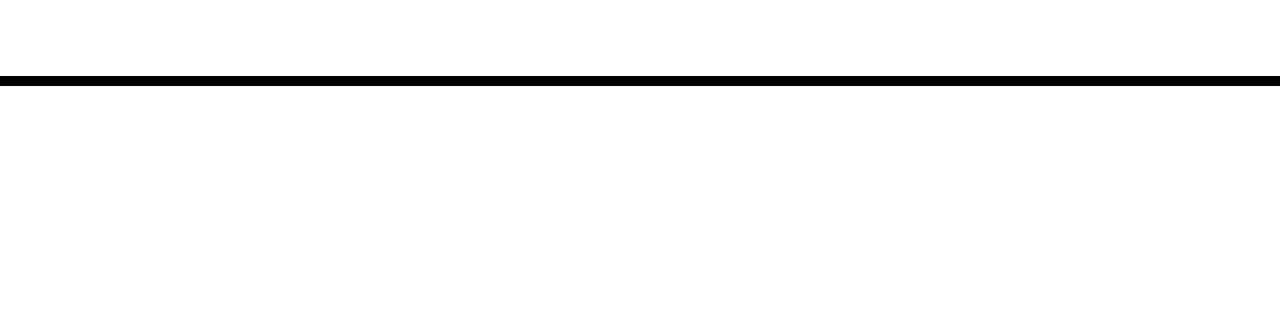
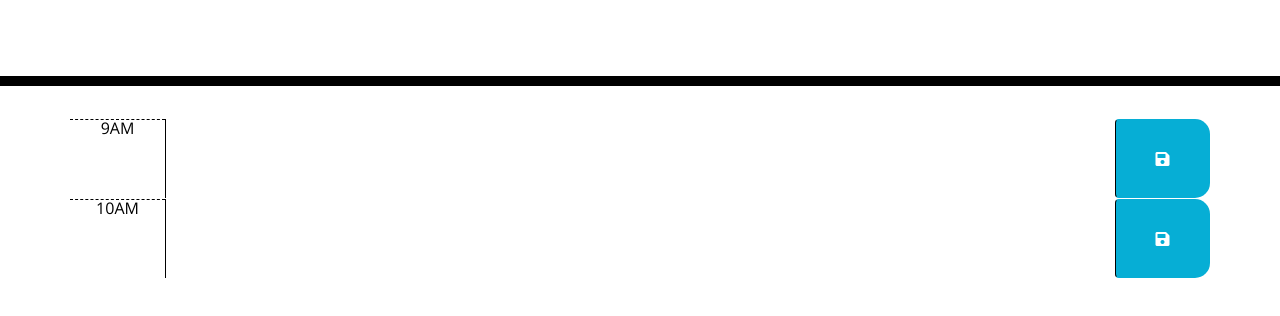
Before and after one commit to GhulamZaka/day-scheduler, a plain HTML site: page index.html in a window 1280 px wide. Shown: the part 182-498 px from the top of the page. Drawn offline with nearby package versions, Linux system fonts and the light colour scheme.

Commit message:
set up rows in html and time in js

```diff
--- /dev/null
+++ b/assets/js/javascript.js
@@ -0,0 +1,7 @@
+var now = moment();
+
+var currentDate = now.format("DD MM YYYY");
+
+$("currentDay").text(currentDate);
+
+$(document).ready(function())
--- a/index.html
+++ b/index.html
@@ -30,8 +30,41 @@
     </header>
     <div class="container">
       <!-- Timeblocks go here -->
+
+      <!-- 9AM schedule-->
+      <div id="hour9" class="row time-block">
+        <div class="col-md-1 hour">9AM</div>
+        <textarea class="col-md-10 description"></textarea>
+        <button class="col-md-1 btn saveBtn"><i class="fas fa-save"></i></button>
+      </div>
+
+      <!-- 10AM schedule-->
+      <div id="hour9" class="row time-block">
+        <div class="col-md-1 hour">10AM</div>
+        <textarea class="col-md-10 description"></textarea>
+        <button class="col-md-1 btn saveBtn"><i class="fas fa-save"></i></button>
+      </div>
+
+
+
+
+
+
+
+
+
+
+
+
+
+
+
+
+
+
+
     </div>
-
+    <script src="./assets/js/javascript.js"></script>
     <script src="https://code.jquery.com/jquery-3.4.1.min.js"></script>
     <script src="https://cdnjs.cloudflare.com/ajax/libs/moment.js/2.24.0/moment.min.js"></script>
   </body>
```
